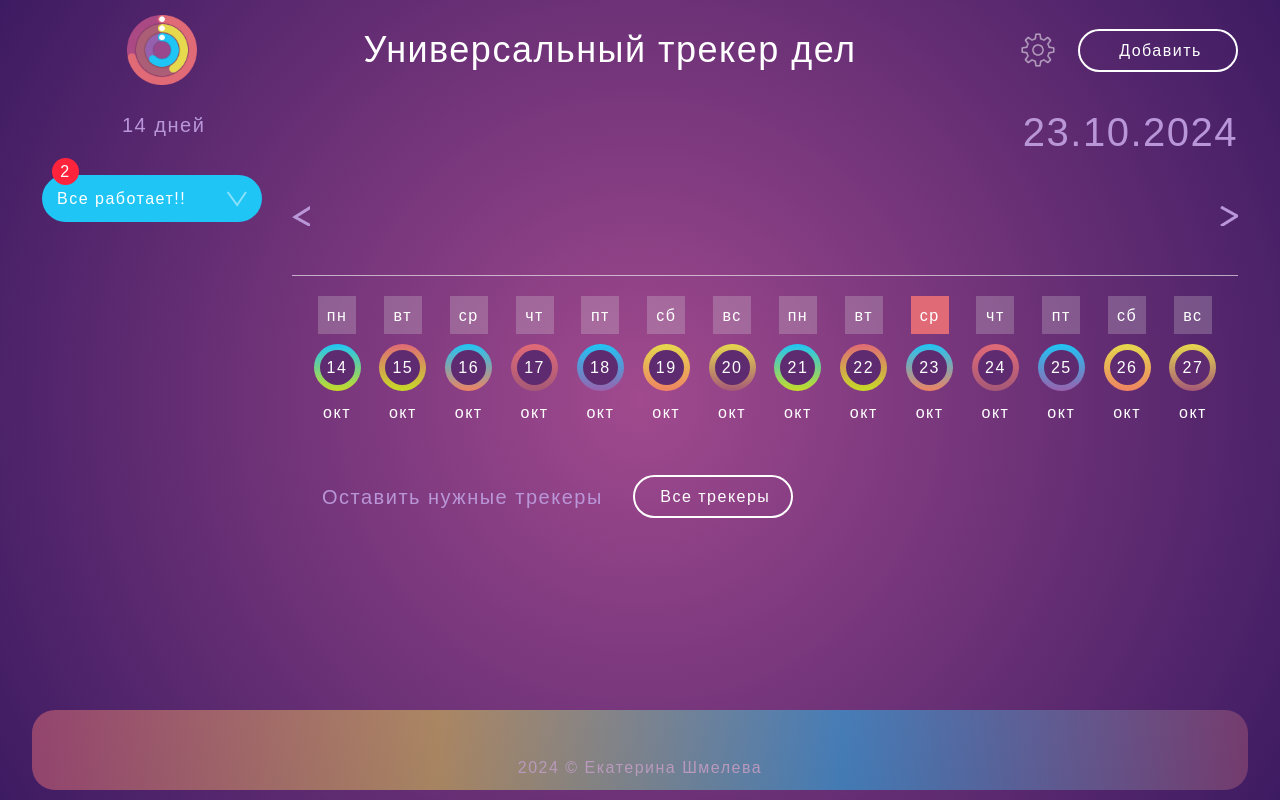
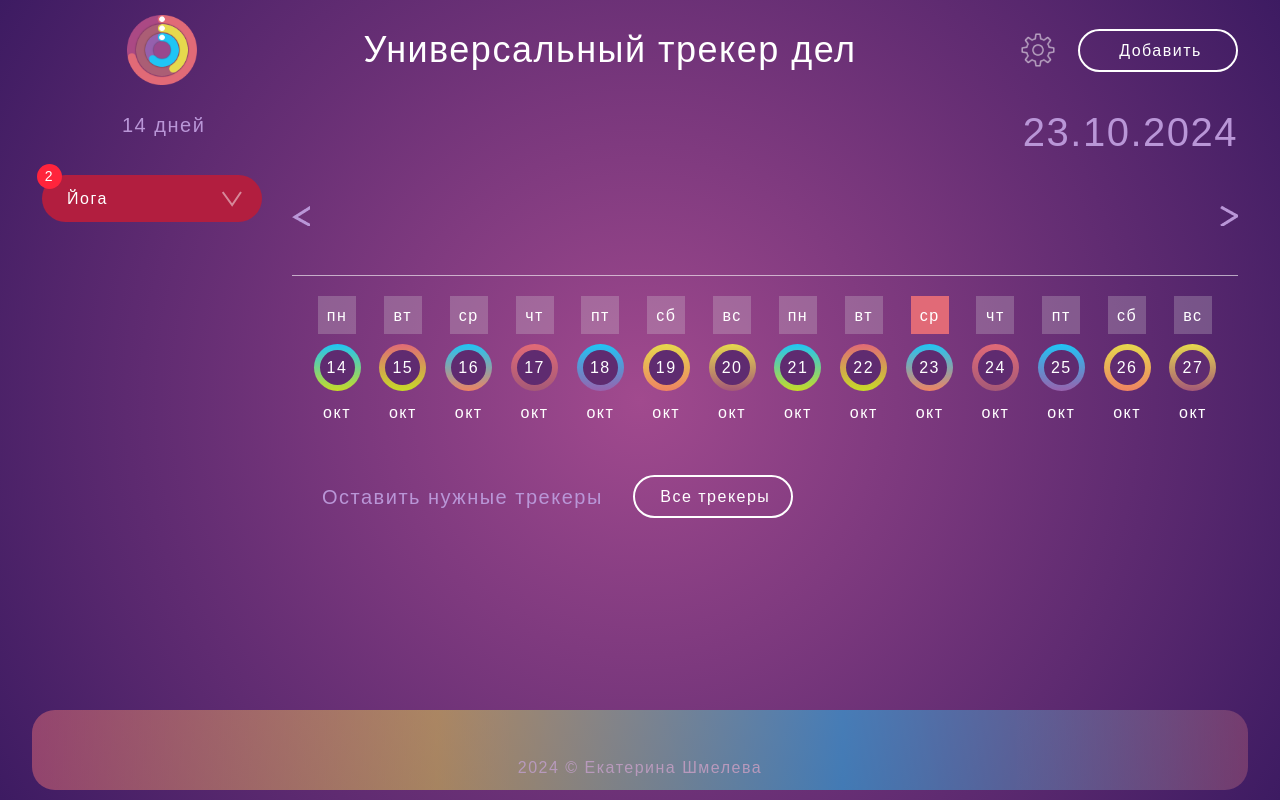
Before and after one commit to gutkati/react-tracker, a React (Vite) app: page / in a window 1280 px wide. Built offline with nearby package versions, Linux system fonts and the light colour scheme.

Commit message:
Функционал - добавлять трекер

```diff
--- a/src/components/btnTracker/BtnTracker.module.css
+++ b/src/components/btnTracker/BtnTracker.module.css
@@ -10,8 +10,8 @@
     width: 220px;
     height: 47px;
     border-radius: 50px;
-    background-color: #1FC5F5;
-    padding: 8px 15px;
+    /*background-color: #1FC5F5;*/
+    padding: 8px 20px 8px 25px;
     box-sizing: border-box;
     display: flex;
     flex-direction: row;
@@ -22,6 +22,7 @@
 
 .mark__calendar {
     cursor: pointer;
+    flex: 1;
 }
 
 .mark__calendar:active {
@@ -39,14 +40,15 @@
 .mark {
     border-radius: 50%;
     background-color: #FF243C;
-    width: 27px;
-    height: 27px;
+    width: 25px;
+    height: 25px;
     text-align: center;
     padding: 2px;
     box-sizing: border-box;
     position: absolute;
-    top: -17px;
-    left: 10px;
+    top: -11px;
+    left: -5px;
+    font-size: 14px;
 }
 
 .arrow__modal_close {
@@ -76,8 +78,8 @@
     box-sizing: border-box;
     border-radius: 25px;
     z-index: 2; /* Сделаем z-index больше, чтобы модалка была поверх фона */
-    margin: 10px 0 20px;
-    background-color: #1FC5F5;
+    margin: 10px 0;
+    /*background-color: #1FC5F5;*/
     position: relative; /* Позиционирование для псевдоэлемента */
 }
 
--- a/src/components/btnTracker/btnTracker.jsx
+++ b/src/components/btnTracker/btnTracker.jsx
@@ -16,7 +16,7 @@ const BtnTracker = ({name, quantity, color, message}) => {
 
     return (
         <div className={styles.container}>
-            <div className={styles.btn__tracker}>
+            <div className={styles.btn__tracker} style={{backgroundColor: color}}>
                 <p className={styles.mark__calendar}>{name}</p>
                 {
                     modalShow
@@ -33,9 +33,9 @@ const BtnTracker = ({name, quantity, color, message}) => {
             {
                 modalShow
                     ?
-                    <div className={styles.modal}>
+                    <div className={styles.modal} style={{backgroundColor: color}}>
                         <p><span>2 дня </span>до конца недели</p>
-                        <p>Запланировано: <span>5</span></p>
+                        <p>Запланировано: <span>{quantity}</span></p>
                         <p>Выполнено: <span>4</span></p>
                         <InputStyle type='button' value='Настройки'/>
                     </div>
--- a/src/components/mainTracker/MainTracker.module.css
+++ b/src/components/mainTracker/MainTracker.module.css
@@ -5,6 +5,14 @@
     display: flex;
     flex-direction: row;
     flex: 1;
+}
+
+.container__trackers {
+    display: flex;
+    flex-direction: column;
+    align-items: center;
+    justify-content: flex-start;
+    gap: 20px;
 }
 
 .container__main {
--- a/src/components/mainTracker/mainTracker.jsx
+++ b/src/components/mainTracker/mainTracker.jsx
@@ -40,13 +40,20 @@ const MainTracker = () => {
 
     return (
         <div className={styles.main}>
-            {trackers.length
+            <div className={styles.container__trackers}>
+                {trackers.length
                 ?
-                <BtnTracker name='Все работает!!'/>
+                trackers.map((tracker) => (
+                    <BtnTracker
+                        name={tracker.name}
+                        quantity={tracker.quantity}
+                        color={tracker.color}
+                        message={tracker.message}
+                    />))
                 :
                 <InfoBox/>
             }
-
+            </div>
 
             <div className={styles.container__main}>
                 <div className={styles.container__marks}>
```
